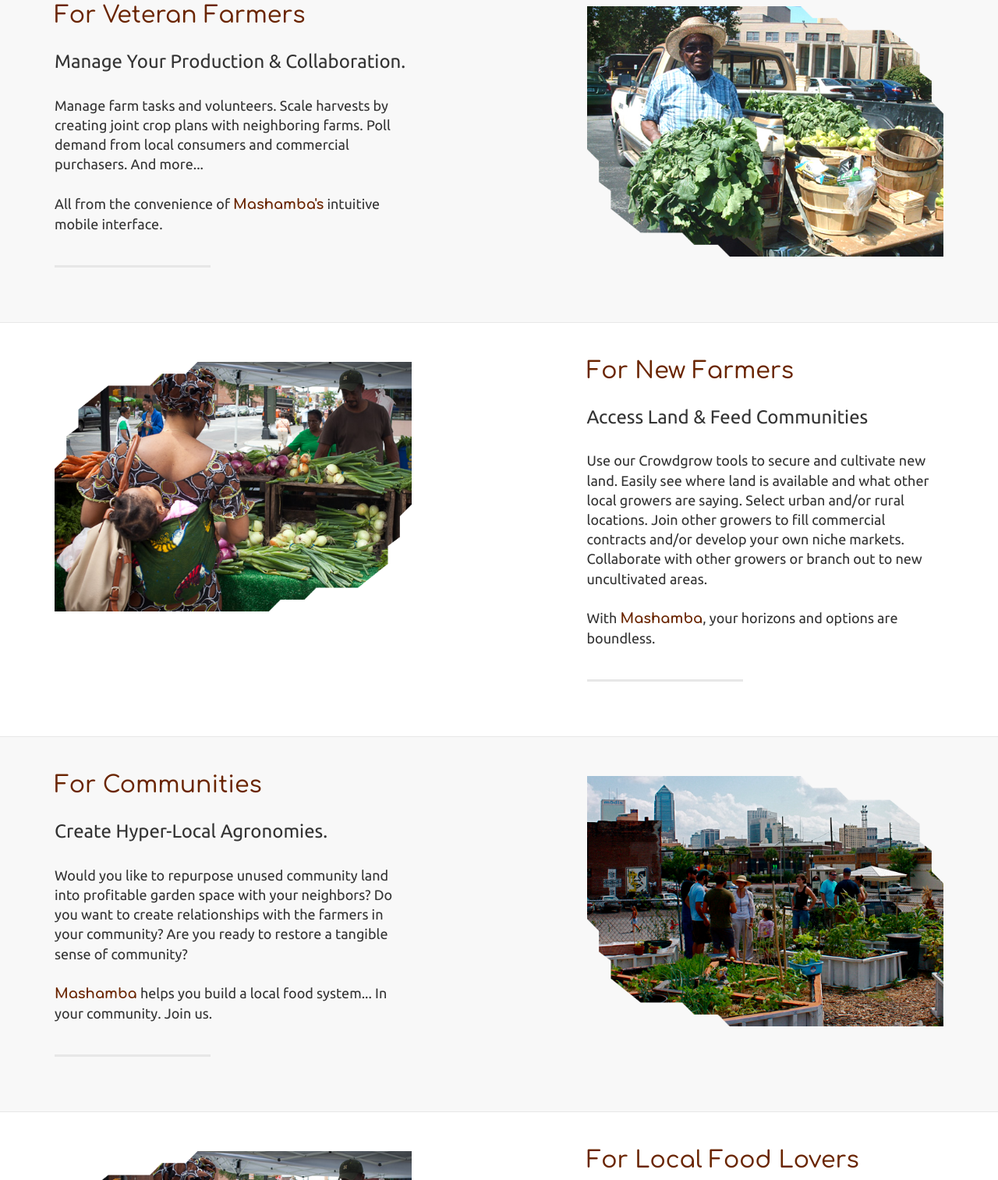
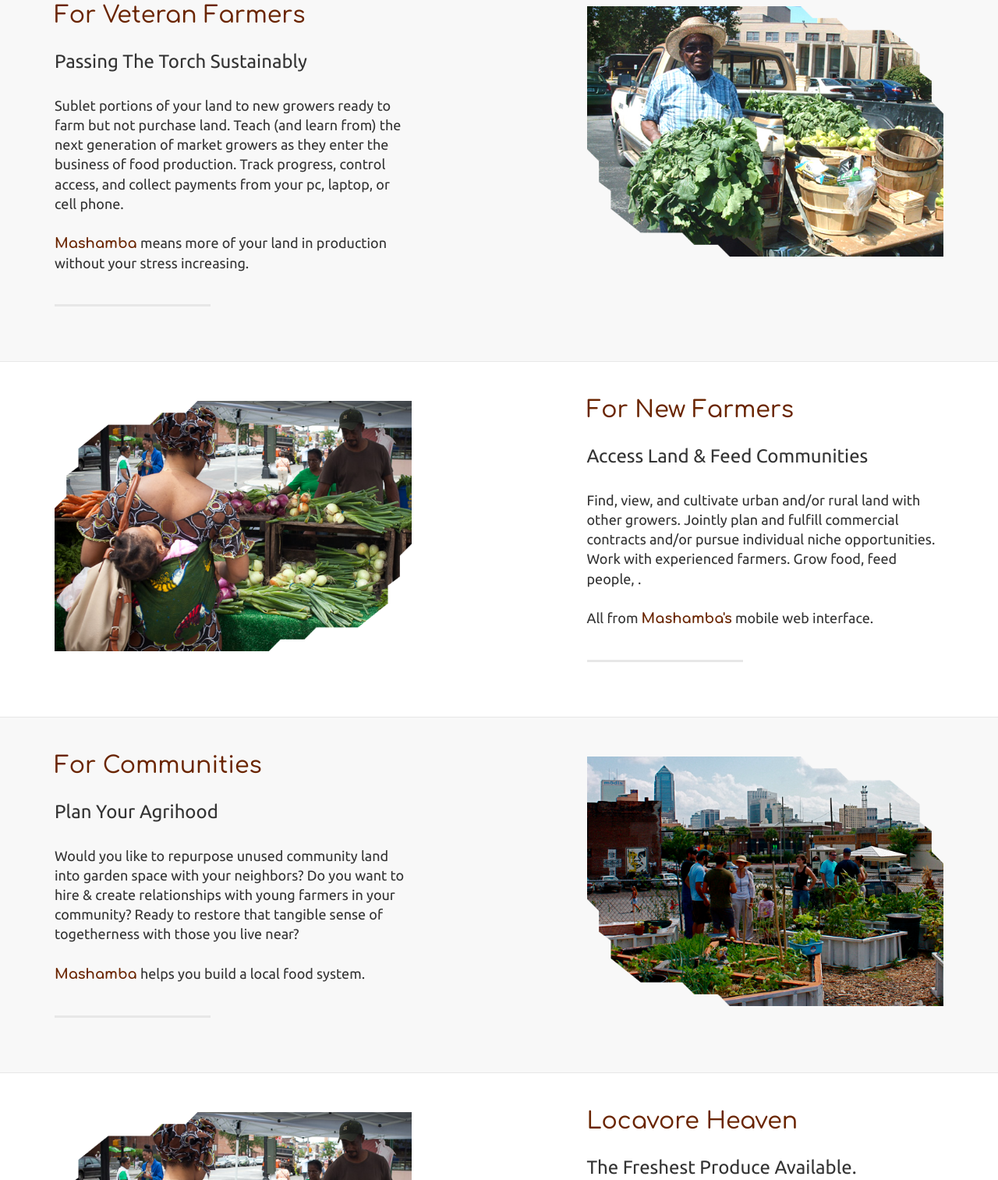
Before and after one commit to Mashamba/mvp.lp, a plain HTML site: page index.html in a window 1280 px wide. Shown: the part 819-2332 px from the top of the page at 78% size. Drawn offline with Linux system fonts and the light colour scheme.

Commit message:
modifying copy. may remove agrihood

```diff
--- a/index.html
+++ b/index.html
@@ -6,8 +6,8 @@
     <meta charset="utf-8">
     <meta http-equiv="X-UA-Compatible" content="IE=edge">
     <meta name="viewport" content="width=device-width, initial-scale=1">
-    <meta name="description" content="Reinforcing and expanding hyper local urban food systems by ">
-    <meta name="keywords" content="mashamba, crowd growing, agrocology, yardfarm, yard farm, lawnfarm, lawn farm, agronomics, urban agriculture, sustainability, permaculture, UrbanAgTech, HackUrbanAg, urban farming, hyper local, food systems, spin farming, small plot intensive, market garden, square foot garden, real time">
+    <meta name="description" content="Reinforcing and expanding hyper local food systems">
+    <meta name="keywords" content="mashamba, sublet, farmland, land, lease, rent, crowd growing, crowdgrow, agroecology, yardfarm, yard farm, lawnfarm, lawn farm, agronomics, urban agriculture, sustainability, permaculture, UrbanAgTech, HackUrbanAg, urban farming, urban ag, urban agriculture, hyper local, food systems, spin farming, small plot intensive, market garden, square foot garden, real time">
     <meta name="author" content="MSD Labs">
 
     <title>Mashamba</title>
@@ -107,11 +107,11 @@
                 <div class="col-lg-5 col-sm-6">
                     <div class="clearfix"></div>
                     <h2 class="sec section-heading">For veteran Farmers</h2>
-                    <h3 class="section-heading">Manage your production & collaboration.</h3>
-                    <p class="lead"> Manage farm tasks and volunteers. Scale harvests by creating joint crop plans with neighboring farms. Poll demand from local consumers and commercial purchasers. And more...
+                    <h3 class="section-heading">Passing the torch Sustainably</h3>
+                    <p class="lead">Sublet portions of your land to new growers ready to farm but not purchase land. Teach (and learn from) the next generation of market growers as they enter the business of food production. Track progress, control access, and collect payments from your pc, laptop, or cell phone.
                     <br>
                     <br>
-                    All from the convenience of <span class="brand f">Mashamba's</span> intuitive mobile interface.</p>
+                    <span class="brand f">Mashamba</span> means more of your land in production without your stress increasing.</p>
                     <hr class="section-heading-spacer">
                 </div>
                 <div class="col-lg-5 col-lg-offset-2 col-sm-6">
@@ -131,12 +131,12 @@
             <div class="row">
                 <div class="col-lg-5 col-lg-offset-1 col-sm-push-6  col-sm-6">
                     <div class="clearfix"></div>
-                    <h2 class="sec section-heading">for new farmers</h2>
+                    <h2 class="sec section-heading">For new farmers</h2>
                     <h3 class="section-heading">Access land & feed communities</h3>
-<p class="lead">Use our Crowdgrow tools to secure and cultivate new land. Easily see where land is available and what other local growers are saying. Select urban and/or rural locations. Join other growers to fill commercial contracts and/or develop your own niche markets. Collaborate with other growers or branch out to new uncultivated areas.
+<p class="lead">Find, view, and cultivate urban and/or rural land with other growers. Jointly plan and fulfill commercial contracts and/or pursue individual niche opportunities. Work with experienced farmers. Grow food, feed people, .
                <br>
                <br>
-               With <span class="brand f">Mashamba</span>, your horizons and options are boundless.</p>
+               All from <span class="brand f">Mashamba's</span> mobile web interface.</p>
                     <hr class="section-heading-spacer">
                 </div>
                 <div class="col-lg-5 col-sm-pull-6  col-sm-6">
@@ -158,11 +158,11 @@
                 <div class="col-lg-5 col-sm-6">
                     <div class="clearfix"></div>
                     <h2 class="sec section-heading">For Communities</h2>
-                    <h3 class="section-heading">Create hyper-local agronomies.</h3>
-                    <p class="lead">Would you like to repurpose unused community land into profitable garden space with your neighbors? Do you want to create relationships with the farmers in your community? Are you ready to restore a tangible sense of community?
+                    <h3 class="section-heading">Plan your Agrihood</h3>
+                    <p class="lead">Would you like to repurpose unused community land into garden space with your neighbors? Do you want to hire & create relationships with young farmers in your community? Ready to restore that tangible sense of togetherness with those you live near?
                     <br>
                     <br>
-                    <span class="brand f">Mashamba</span> helps you build a local food system... In your community. Join us.</p>
+                    <span class="brand f">Mashamba</span> helps you build a local food system.</p>
                     <hr class="section-heading-spacer">
                 </div>
                 <div class="col-lg-5 col-lg-offset-2 col-sm-6">
@@ -183,9 +183,9 @@
             <div class="row">
                 <div class="col-lg-5 col-lg-offset-1 col-sm-push-6  col-sm-6">
                     <div class="clearfix"></div>
-                    <h2 class="sec section-heading">for local food lovers</h2>
-                    <h3 class="section-heading">The freshest local produce available.</h3>
-<p class="lead">Hire a local grower to create your own yardfarm. Support the farmers in your neighborhood. Purchase traditional CSA memberships as well as real-time market offerings sent to your phone or email. Arrange pickups or deliveries to work or home. Plan your diet around seasonally available produce.
+                    <h2 class="sec section-heading">Locavore heaven</h2>
+                    <h3 class="section-heading">The freshest produce available.</h3>
+<p class="lead">Hire local growers to farm your yard. Support farmers in your neighborhood. Or purchase traditional CSA memberships as well as real-time market offerings sent to your phone or email. Plan your diet around seasonally available produce.
                <br>
                <br>
                All possible with <span class="brand f">Mashamba</span> on your mobile device.</p>
@@ -212,6 +212,7 @@
 						<!--	banner-img	-->
 							<div class="container">
 									<h1>Mashamba Beta Sign-up</h1>
+									<p>Submit your email to be invited to our private beta.</p>
 									<form class="form-inline" name="sentMessage" id="contactForm sign-up" role="form" action="//formspree.io/we.grow@mashamba.co" method="POST" novalidate>
 										<div class="form-group">
 											<input type="email" for="_replyto" class=".form form-control" placeholder="Your Email *" name="email" required data-validation-required-message="Please enter your email address.">
@@ -286,3 +287,4 @@
 </body>
 
 </html>
+<!-- Mommy and Daddy Loves you, Ashanta, Adwoa, Ama, Anane, Amen, Aton, Asan, and Akin!  (^_^) -->
```
Also changed, not shown: 2 other files.
